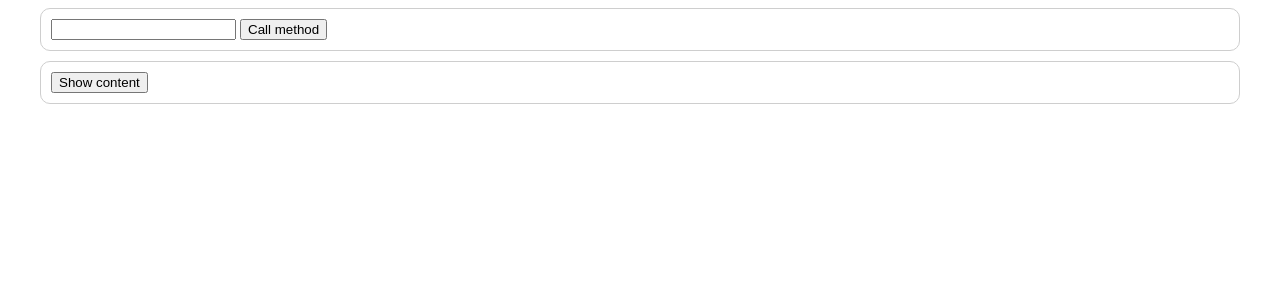
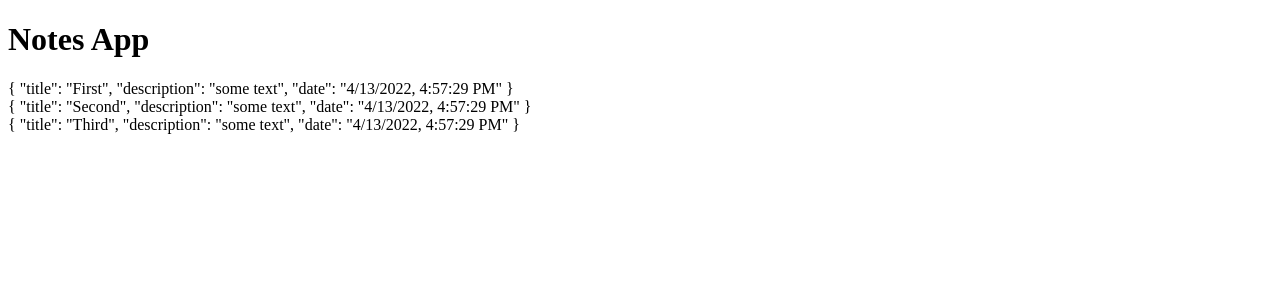
Before and after one commit to Sunmod/vue2, a Vue app: page / in a window 1280 px wide. Shown: the top 300 px of the page. Built offline with nearby package versions, Linux system fonts and the light colour scheme.

Commit message:
Start Note App

```diff
--- a/src/App.vue
+++ b/src/App.vue
@@ -1,18 +1,8 @@
 <template>
   <div id="app">
-    <div class="container">
-      <div class="block">
-        <input v-model="form.text" type="text">
-        {{form.text}}
-        <button @click="getLowerText">Call method</button>
-        {{textLower}}
-        {{toLower}}
-      </div>
-
-      <div class="block">
-        <button @click="show =! show">Show content</button>
-        <p v-if="show">Some content</p>
-      </div>
+    <h1>{{title}}</h1>
+    <div v-for="(note, index) in notes" :key="index">
+      {{note}}
     </div>
   </div>
 </template>
@@ -21,43 +11,28 @@
 
 export default {
   name: 'App',
-  data() {
+  components: {},
+  data () {
     return {
-      text: ' some text',
-      form: {
-        text: ''
-      },
-      textLower: '',
-
-      show: false
+      title: 'Notes App',
+      notes: [
+        {
+          title: 'First',
+          description: 'some text',
+          date: new Date(Date.now()).toLocaleString()
+        },
+        {
+          title: 'Second',
+          description: 'some text',
+          date: new Date(Date.now()).toLocaleString()
+        },
+        {
+          title: 'Third',
+          description: 'some text',
+          date: new Date(Date.now()).toLocaleString()
+        },
+      ]
     }
-  },
-  computed: {
-    toLower () {
-      return this.form.text.toLowerCase()
-    }
-  },
-  methods: {
-    getText () {
-      alert(`Hello ${this.text}`)
-    },
-    getLowerText () {
-      this.textLower = this.form.text.toLowerCase()
-    }
-  },
+  }
 }
 </script>
-
-<style lang="sass">
-.container
-  max-width: 1200px
-  margin: 0 auto
-  display: flex
-  flex-direction: column
-  .block
-    border:  1px solid #cecece
-    border-radius: 10px
-    padding: 10px
-    &:not(:first-child)
-      margin-top: 10px
-</style>
```
